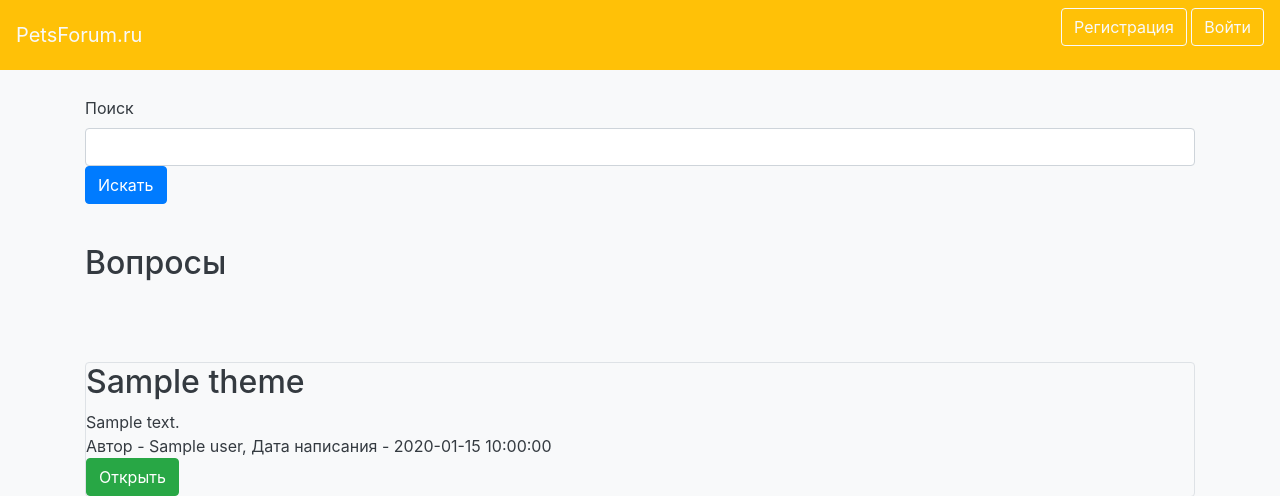
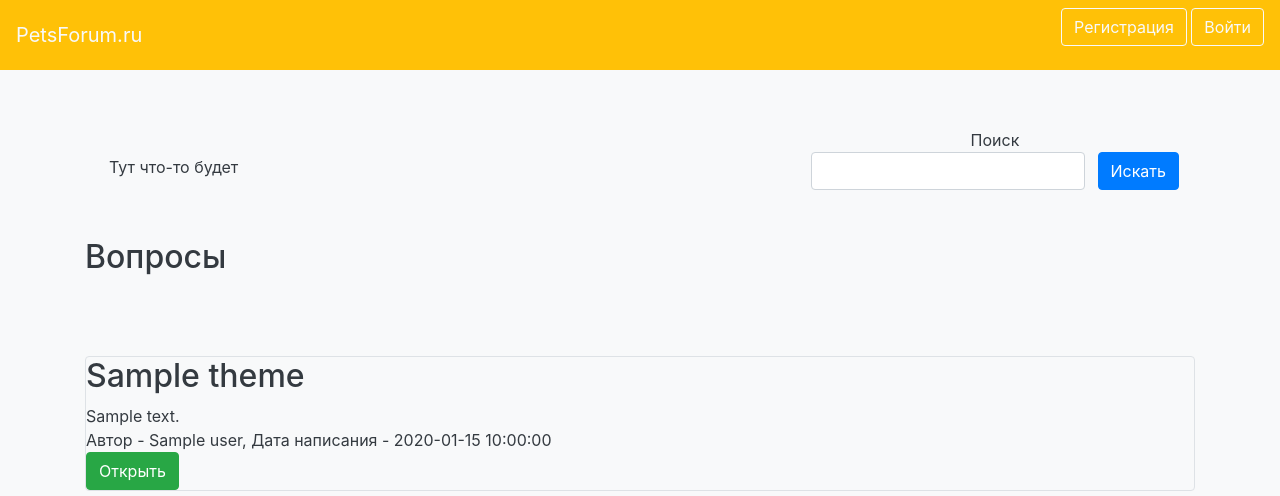
Before and after one commit to Soneech/PetsForum, a Flask app: template templates/index.html in a window 1280 px wide. Shown: the top 496 px of the page. Run offline with Flask 2, Linux system fonts and the light colour scheme; the template is opened without the code that fills it: values that come from a table or form of the project are taken from there, most other values are stand-ins (such as "Sample title", 1, 10 or a date in 2020); some libraries are stand-ins or nearby versions.

Commit message:
Красивая панель поиска, сортировка вопросов по дате написания, запись в бд кол-ва вопросов и ответов юзера

```diff
--- a/main.py
+++ b/main.py
@@ -23,17 +23,14 @@ def main():
 @app.route('/', methods=['GET', 'POST'])
 def index():
     session = db_session.create_session()
-    questions = session.query(Questions)
-    print(type(questions))
+    questions = list(session.query(Questions))
+    questions.reverse()  # "сортировка" вопросов по дате написания (сначала самые новые)
     form = SearchForm()
     if form.validate_on_submit():  # поиск вопроса
         req = form.content.data.lower()
         form.content.data = ''
-        res = []
-        for item in questions:
-            if req in item.content.lower() or req in item.theme.lower():
-                res.append(item)
-        questions = res.copy()
+        # вопросы, удовлетворяющие поисковому запросу
+        questions = [q for q in questions if req in q.content.lower() or req in q.theme.lower()]
 
     return render_template("index.html", questions=questions, form=form)
 
@@ -98,9 +95,17 @@ def create_question():
     if form.validate_on_submit():
         session = db_session.create_session()
         question = Questions()
+
         question.theme = form.theme.data
         question.content = form.content.data
         current_user.questions.append(question)
+
+        if current_user.user_questions:  # обновление кол-ва заданных вопросов
+            current_user.user_questions += 1
+        else:
+            current_user.user_questions = 1
+        print(current_user.user_questions)
+
         session.merge(current_user)
         session.commit()
         return redirect('/')
@@ -133,8 +138,8 @@ def edit_question(id):
         else:
             abort(404)
     return render_template('questions.html', title='Редактирование вопроса', form=form)
-#
-#
+
+
 @app.route('/delete_question/<int:id>', methods=['GET', 'POST'])
 @login_required
 def question_delete(id):
@@ -152,7 +157,8 @@ def question_delete(id):
     return redirect('/')
 
 
-@app.route('/question_page/<int:id>', methods=['GET', 'POST'])  # страница с вопросом и ответами
+# страница с вопросом и ответами (здесь также реализовано создание ответа)
+@app.route('/question_page/<int:id>', methods=['GET', 'POST'])
 def question_page(id):
     form = AnswersForm()
     session = db_session.create_session()
@@ -166,12 +172,16 @@ def question_page(id):
     if form.validate_on_submit():
         session = db_session.create_session()
         question = session.query(Questions).filter(Questions.id == id).first()
-        user = session.query(Users).filter(Users.id == question.user_id).first()  # юзер, задавший вопрос
 
         answer = Answers()
         answer.content = form.content.data
         answer.question_id = id
         current_user.answers.append(answer)
+        if current_user.user_answers:  # обновление кол-ва ответов
+            current_user.user_answers += 1
+        else:
+            current_user.user_answers = 1
+
         session.merge(current_user)
         session.commit()
         form.content.data = ''
@@ -217,12 +227,6 @@ def edit_answer(id):
                            answers=answers, user=user, form=form)
 
 
-@app.route('/', methods=['GET', 'POST'])
-def search_question():
-    pass
-
-
-
 @app.errorhandler(404)
 def not_found(error):
     return make_response(jsonify({'error': 'Not found'}), 404)
--- a/templates/base.html
+++ b/templates/base.html
@@ -9,8 +9,6 @@
           href="https://stackpath.bootstrapcdn.com/bootstrap/4.4.1/css/bootstrap.min.css"
           integrity="sha384-Vkoo8x4CGsO3+Hhxv8T/Q5PaXtkKtu6ug5TOeNV6gBiFeWPGFN9MuhOf23Q9Ifjh"
           crossorigin="anonymous">
-    <link rel="stylesheet"
-          href="file:///style.css">
     <title>{{title}}</title>
 </head>
 <body class="bg-light">
--- a/templates/index.html
+++ b/templates/index.html
@@ -1,23 +1,31 @@
 {% extends "base.html" %}
 
 {% block content %}
-
-<br>
-<form action="" method="post">
+<br><br>
+<nav class="navbar navbar-expand-lg bg-light">
+    <div class="collapse navbar-collapse" id="navbarSupportedContent">
+        <ul class="navbar-nav mr-auto">
+            <li class="nav-item active">
+                <a class="nav-link text-dark" href="#">Тут что-то будет<span class="sr-only">(current)</span></a>
+            </li>
+        </ul>
+        <form method="post" class="form-inline my-2 my-lg-0">
             {{ form.hidden_tag() }}
             {{ form.csrf_token }}
             <p>
                 {{ form.content.label }}
-        {{ form.content(class="form-control") }}
+                {{ form.content(class="form-control mr-sm-2") }}
                 {% for error in form.content.errors %}
                     <p class="alert alert-danger" role="alert">
                         {{ error }}
                     </p>
                 {% endfor %}
-    {{ form.submit(type="submit", class="btn btn-primary") }}
+                {{ form.submit(type="submit", class="btn btn-primary my-2 my-sm-0") }}
                 {{message}}
             </p>
         </form>
+    </div>
+</nav>
 <br>
 
 <h2>Вопросы</h2>
```
Also changed, not shown: db/info.sqlite. Lines whose indentation alone changed are shown as unchanged.
